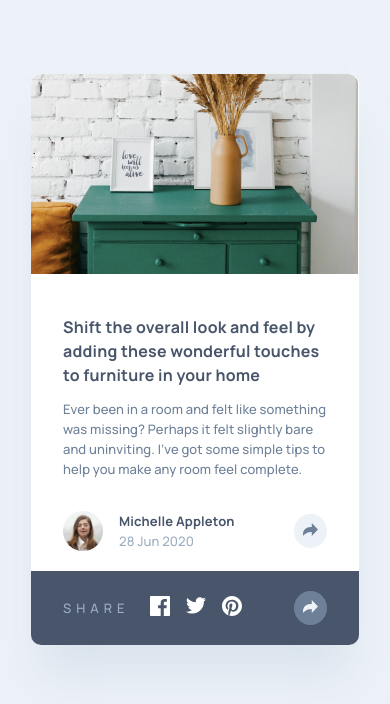
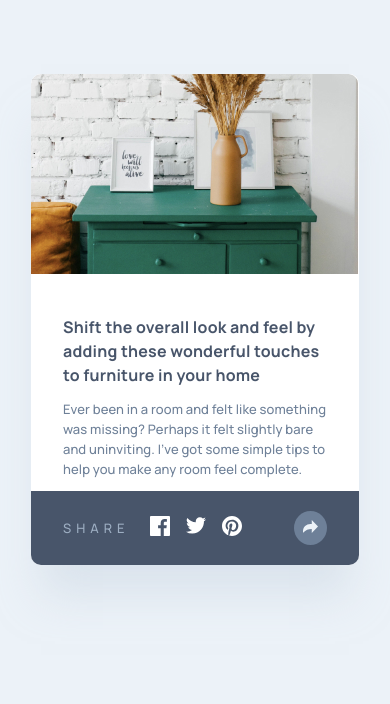
Before and after one commit to NoonPanirSabzi/article-preview, a plain HTML site: page index.html in a window 390 px wide. Both pictures are taken after a click on the button 310 px from the left and 531 px from the top of the page. Drawn offline with Linux system fonts and the light colour scheme.

Commit message:
Add mobile share-button click event toggle

```diff
--- a/index.html
+++ b/index.html
@@ -51,7 +51,7 @@
           </p>
         </section>
         <section class="profile-wrapper">
-          <div class="profile">
+          <div id="profileBlock" class="profile">
             <img src="images/avatar-michelle.jpg" alt="michelle avatar" />
             <div>
               <h2 class="margin-block-0">Michelle Appleton</h2>
@@ -66,7 +66,7 @@
               </svg>
             </button>
           </div>
-          <div id="socialBlock" class="social-block">
+          <div id="socialBlock" class="social-block hide">
             <p class="margin-block-0">SHARE</p>
             <a href="https://www.facebook.com">
               <img src="images/icon-facebook.svg" alt="facebook" />
--- a/script.js
+++ b/script.js
@@ -0,0 +1,11 @@
+const profileBlock = document.getElementById("profileBlock");
+const socialBlock = document.getElementById("socialBlock");
+const shareBtns = document.getElementsByClassName("share-btn")
+
+for (let index = 0; index < shareBtns.length; index++) {
+  const btn = shareBtns[index];
+  btn.addEventListener("click", () => {
+    profileBlock.classList.toggle("hide");
+    socialBlock.classList.toggle("hide");
+  })
+}
```
